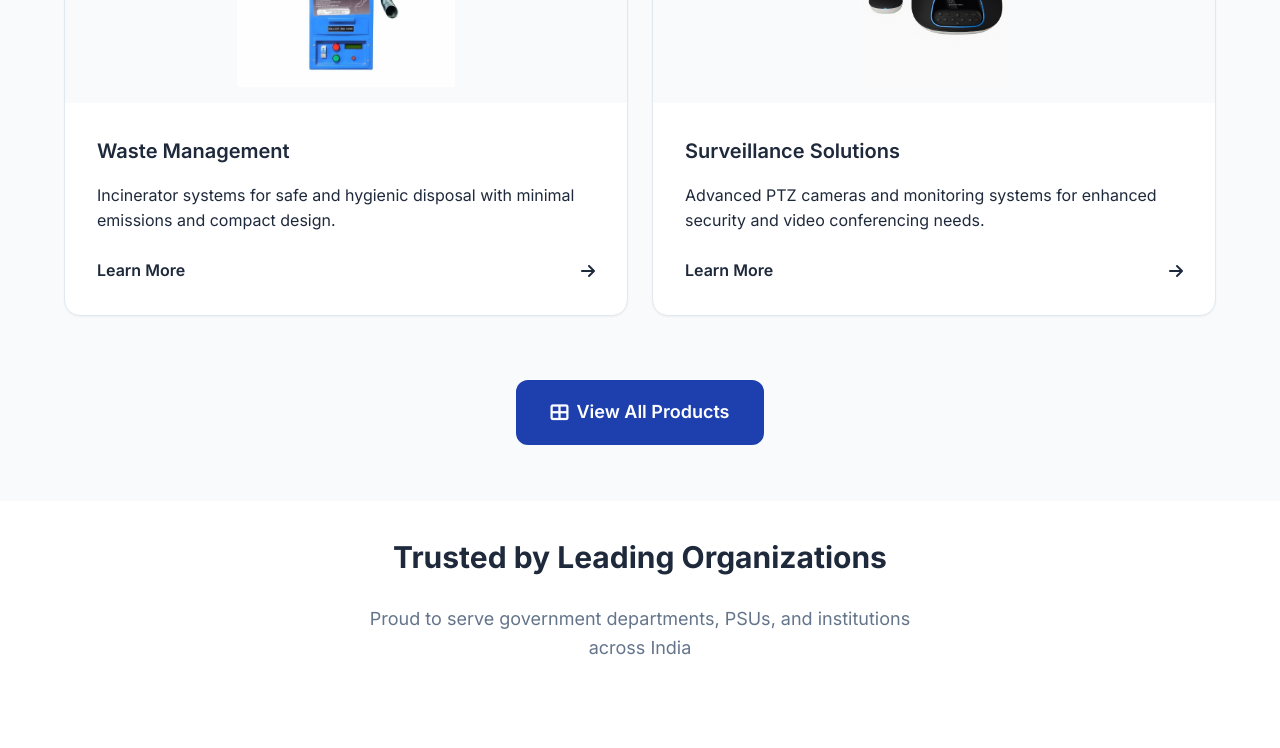
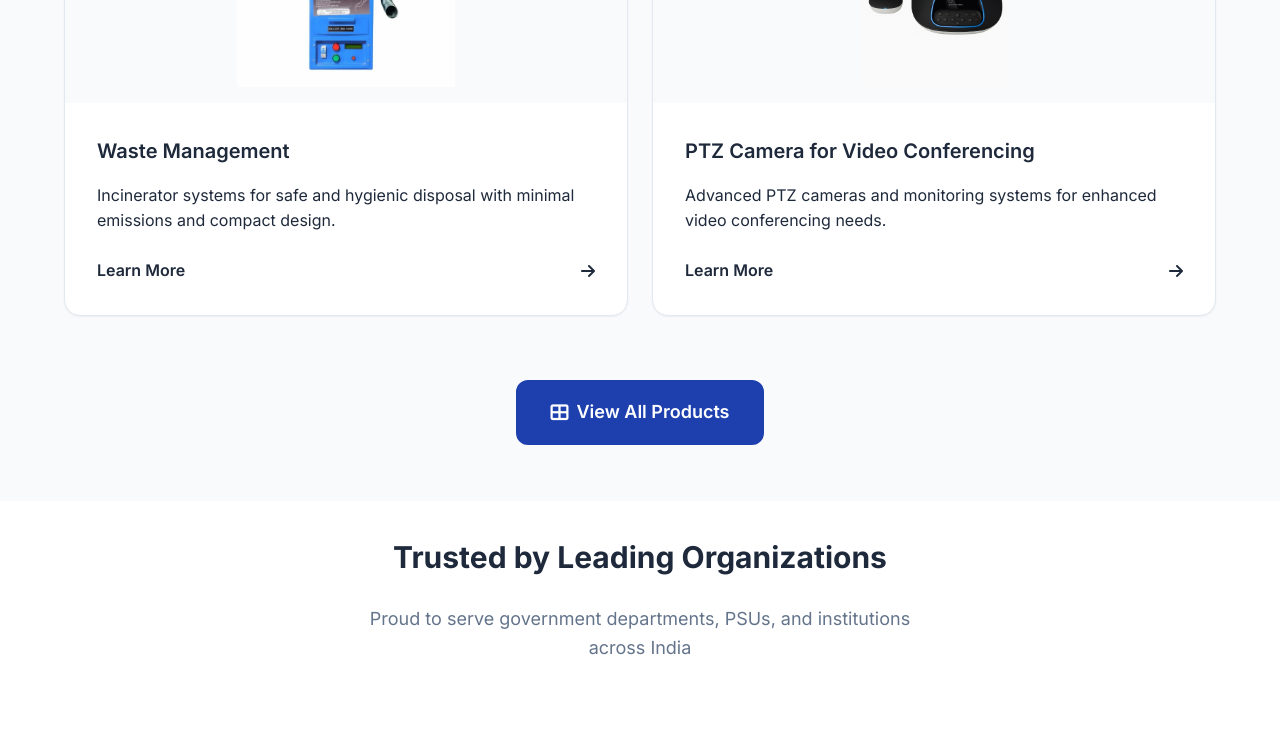
Before and after one commit to Abhi20032112/ske, a plain HTML site: page index.html in a window 1280 px wide. Shown: the part 3620-4368 px from the top of the page. Drawn offline with nearby package versions, Linux system fonts and the light colour scheme; animation ran at ten frames a second.

Commit message:
Resolved all merge conflicts and kept improved styles and animations

```diff
--- a/index.html
+++ b/index.html
@@ -329,8 +329,8 @@
               </div>
             </div>
             <div class="product-content">
-              <h3>Surveillance Solutions</h3>
-              <p>Advanced PTZ cameras and monitoring systems for enhanced security and video conferencing needs.</p>
+              <h3>PTZ Camera for Video Conferencing</h3>
+              <p>Advanced PTZ cameras and monitoring systems for enhanced video conferencing needs.</p>
               <a href="products.html#surveillance" class="product-link">
                 <span>Learn More</span>
                 <i class="fas fa-arrow-right"></i>
```
